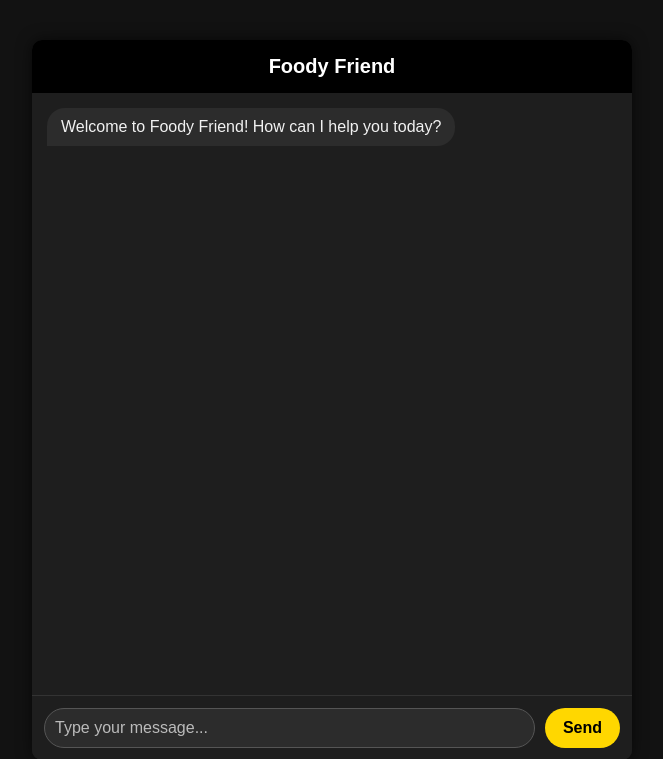
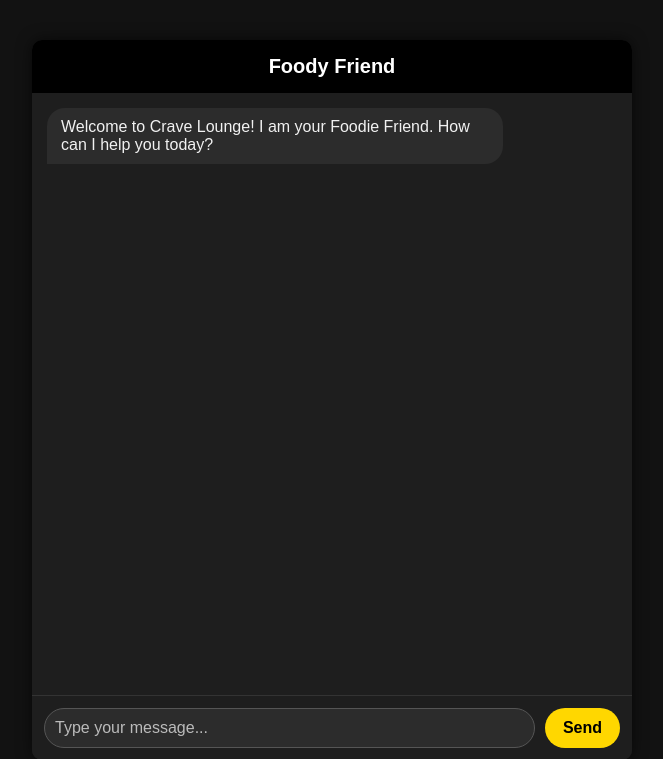
Before and after one commit to Azeen-Fatima/Foodie-Friend-Bot, a Flask app: page / in a window 1280 px wide. Shown: the top 759 px of the page, without its empty margins (308-971 px from the left). Run offline with Flask 3, Linux system fonts and the light colour scheme.

Commit message:
Update index.html

```diff
--- a/templates/index.html
+++ b/templates/index.html
@@ -3,7 +3,7 @@
 <head>
     <meta charset="UTF-8">
     <meta name="viewport" content="width=device-width, initial-scale=1.0">
-    <title>Foody Friend</title>
+    <title>Foodie Friend</title>
     <style>
         body {
             font-family: Arial, sans-serif;
@@ -123,7 +123,7 @@
         <div class="chat-header">Foody Friend</div>
         <div id="chat-history">
             <div class="message-box">
-                <div class="bot-message">Welcome to Foody Friend! How can I help you today?</div>
+                <div class="bot-message">Welcome to Crave Lounge! I am your Foodie Friend. How can I help you today?</div>
             </div>
         </div>
         <div class="input-container">
```
